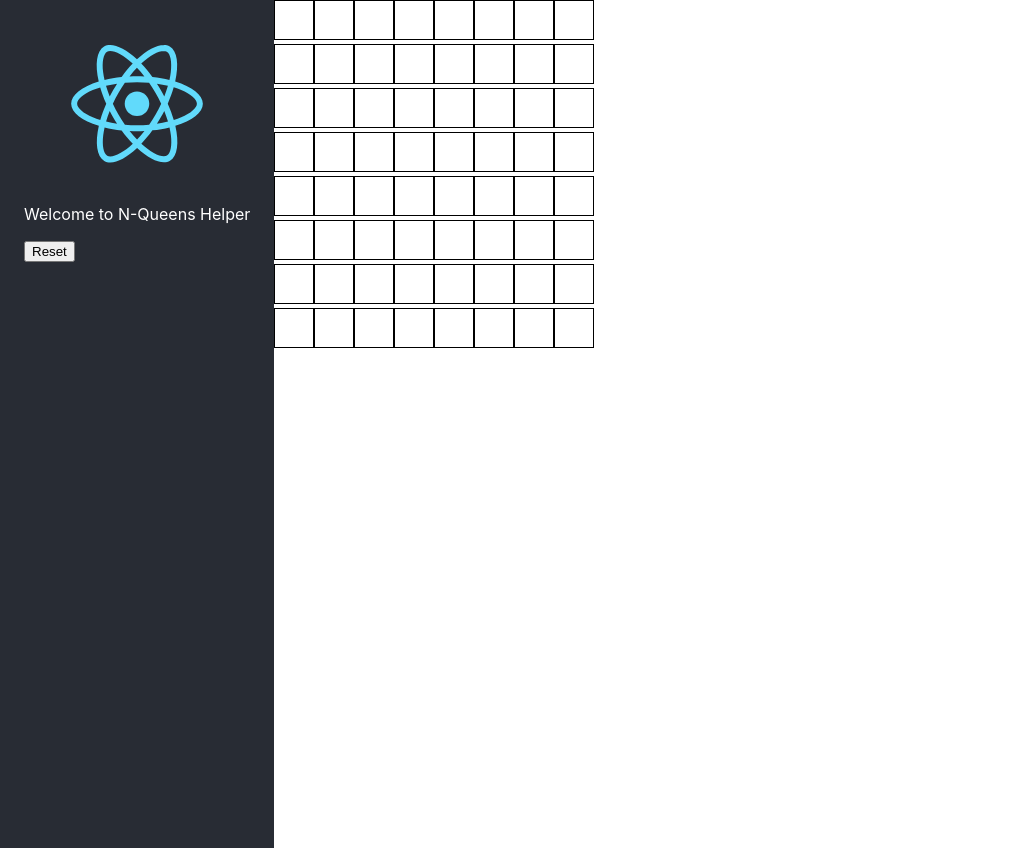
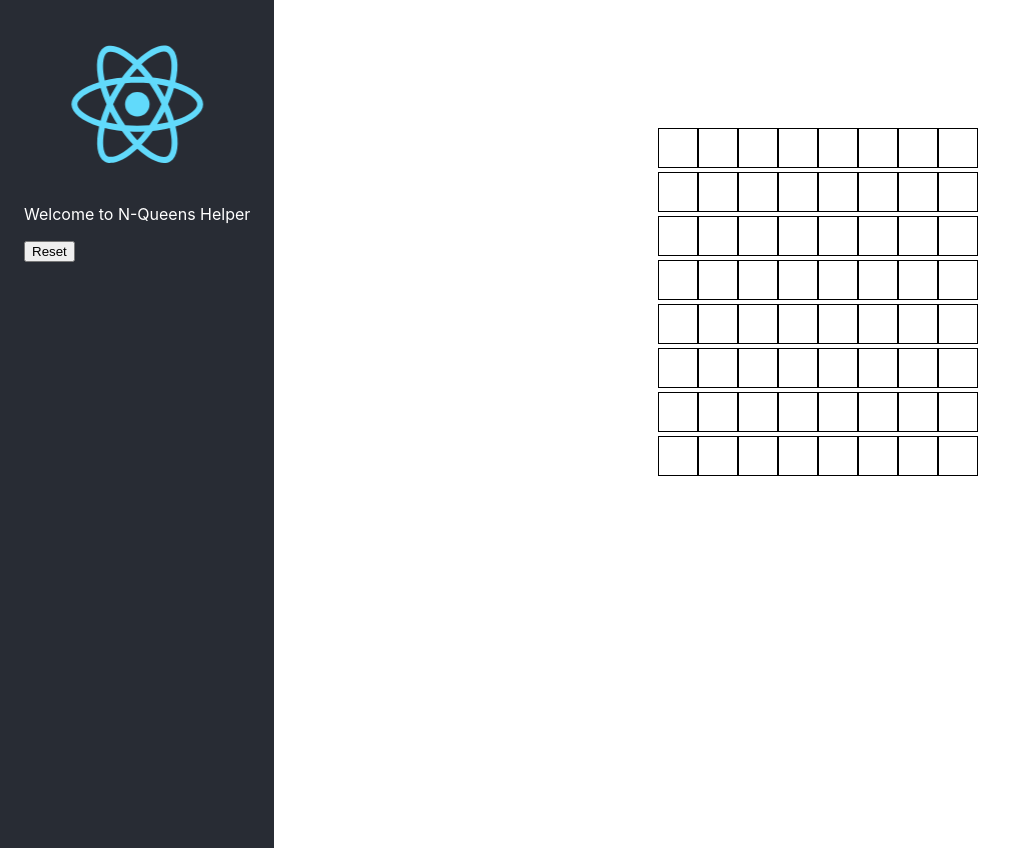
Before and after one commit to klvenky/n-queens-helper, a React (Create React App) app: page / in a window 1280 px wide. Shown: the whole page, without its empty margins (0-1017 px from the left). Built offline with nearby package versions, Linux system fonts and the light colour scheme.

Commit message:
center aligned

```diff
--- a/src/App.css
+++ b/src/App.css
@@ -1,11 +1,10 @@
 .App {
   display: flex;
   flex-direction: row;
-  justify-items: center;
 }
 
 .App-logo {
-  /* animation: App-logo-spin infinite 10s linear; */
+  animation: App-logo-spin infinite 10s linear;
 }
 
 .App-header {
@@ -13,6 +12,10 @@
   padding: 1.5rem;
   color: white;
   height: 100vh;
+}
+
+.Queen-board {
+  margin: 10% 10% 10% 30%;
 }
 
 @keyframes App-logo-spin {
--- a/src/App.js
+++ b/src/App.js
@@ -25,14 +25,14 @@ function App() {
   }, [queenBlocks]);
   return (
     <div className="App">
-      <header className="App-header">
+      <div className="App-header">
         <img src={logo} className="App-logo" alt="logo" />
         <p>
           Welcome to N-Queens Helper
         </p>
         <button onClick={() => setQueenBlocks([])}>Reset</button>
-      </header>
-      <div>
+      </div>
+      <div className="Queen-board">
         {ARR.map(x => (
           <div key={`div-${x}`}>
             {ARR.map(y => {
```
Also changed, not shown: package.json (+8 -3 lines), 1 other file (tests, documents, lock files or other folders).
